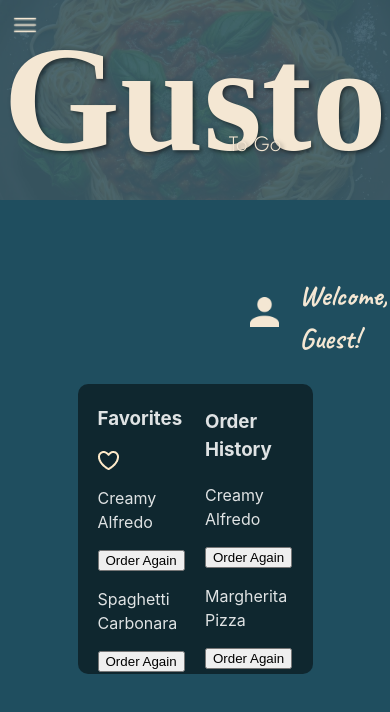
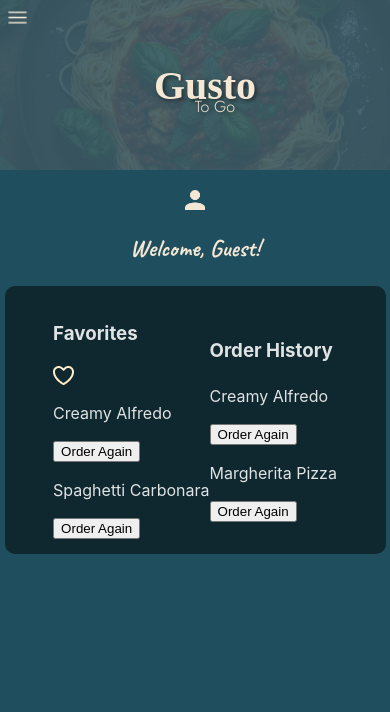
Before and after one commit to LinneaSjoholm/FullstackSquad, a React (Vite) app in the folder frontend/: page /profile in a window 390 px wide. Shown: the top 712 px of the page. Built offline with nearby package versions, Linux system fonts and the light colour scheme; a web font is replaced by a local one.

Commit message:
Added media queries

```diff
--- a/frontend/src/styles/CreateAccount.css
+++ b/frontend/src/styles/CreateAccount.css
@@ -98,3 +98,45 @@
     font-size: 0.9rem;
     margin-bottom: 15px;
   }
+
+  @media (max-width: 768px) {
+    .create-account-container {
+      padding: 20px;
+    }
+
+    .headertext {
+      font-size: 1.5rem;
+      top: 5px;
+    }
+
+    .create-account-box {
+      max-width: 90%;
+      padding: 20px;
+      top: 20px;
+    }
+
+    .create-account-box h2 {
+      font-size: 1.5rem;
+    }
+
+    .create-account-form {
+      width: 100%;
+      gap: 10px;
+    }
+
+    .form-group input {
+      font-size: 0.9rem;
+      padding: 8px;
+    }
+
+    .create-account-button {
+      font-size: 0.9rem;
+      padding: 8px 12px;
+    }
+
+    .error-message,
+    .success-message {
+      font-size: 0.8rem;
+      text-align: center;
+    }
+  }
--- a/frontend/src/styles/LoginAdmin.css
+++ b/frontend/src/styles/LoginAdmin.css
@@ -87,3 +87,36 @@
     text-align: center;
     margin-bottom: 15px;
   }
+
+  @media (max-width: 768px) {
+    .admin-login-container {
+      padding: 20px;
+      background-image: none;
+      background-color: #1F4E5F;
+    }
+
+    .admin-login-container h2 {
+      font-size: 2rem;
+      top: 10px;
+    }
+
+    .admin-login-form {
+      max-width: 90%;
+      padding: 20px;
+    }
+
+    .admin-login-form input {
+      font-size: 0.9rem;
+      padding: 8px;
+    }
+
+    .admin-login-button {
+      font-size: 0.9rem;
+      padding: 8px 12px;
+    }
+
+    .error-message {
+      font-size: 0.8rem;
+      top: 120px;
+    }
+  }
--- a/frontend/src/styles/LoginUser.css
+++ b/frontend/src/styles/LoginUser.css
@@ -122,3 +122,54 @@
     cursor: pointer;
     text-align: center;
   }
+
+  @media (max-width: 768px) {
+    .login-container {
+      padding: 10px;
+    }
+
+    .headertext {
+      top: 10px;
+      left: 50%;
+      transform: translateX(-50%);
+      text-align: center;
+    }
+
+    .headertext h1 {
+      font-size: 3rem;
+      top: 0;
+    }
+
+    .headertext h2 {
+      font-size: 1rem;
+      left: 10;
+      top: 5px;
+    }
+
+    .login-box {
+      width: 90%;
+      max-width: 400px;
+      height: auto;
+      margin: auto;
+      padding: 20px;
+    }
+
+    .login-box h2 {
+      font-size: 1.5rem;
+    }
+
+    .login-form {
+      width: 100%;
+      gap: 10px;
+    }
+
+    .form-group input {
+      padding: 8px;
+      font-size: 1rem;
+    }
+
+    .login-button {
+      padding: 12px;
+      font-size: 1rem;
+    }
+  }
--- a/frontend/src/styles/Profile.css
+++ b/frontend/src/styles/Profile.css
@@ -1,5 +1,5 @@
 .profile-header {
-    background-image: url('/src/assets/pasta.jpg'); /* Ändrat filnamn för att undvika mellanslag */
+    background-image: url('/src/assets/pasta.jpg');
     background-size: cover;
     background-position: center;
     height: 200px;
@@ -7,19 +7,19 @@
     flex-direction: column;
     justify-content: center;
     align-items: center;
-    position: relative; /* Fixad header högst upp */
+    position: relative;
     top: 0;
-    width: 100%; /* Täcker hela sidans bredd */
-    z-index: 10; /* Placera headern framför andra element */
+    width: 100%;
+    z-index: 10;
   }
 
   .menu-icon {
-    position: absolute; /* Placera ikonen relativt till .profile-header */
-    top: 10px; /* Avstånd från toppen av headern */
-    left: 10px; /* Avstånd från vänsterkanten av headern */
-    width: 30px; /* Justera bredden på ikonen */
-    height: 30px; /* Justera höjden på ikonen */
-    z-index: 15; /* Placera ikonen över bakgrund och överlägg */
+    position: absolute;
+    top: 10px;
+    left: 10px;
+    width: 30px;
+    height: 30px;
+    z-index: 15;
   }
 
   .profile-header::after {
@@ -29,8 +29,8 @@
     left: 0;
     right: 0;
     bottom: 0;
-    background-color: rgba(22, 61, 75, 0.75); /* Semi-transparent färg */
-    z-index: 1; /* Placera över bilden */
+    background-color: rgba(22, 61, 75, 0.75);
+    z-index: 1;
   }
 
   .profile-header h1 {
@@ -38,10 +38,10 @@
     font-family: "Kolker Brush", cursive;
     font-size: 150px;
     position: relative;
-    z-index: 2; /* Placera texten över överlägget */
+    z-index: 2;
     text-shadow: 2px 2px 4px rgba(0, 0, 0, 0.5);
-    margin-bottom: -10px; /* Minska avståndet nedåt */
-    line-height: 1; /* Justerar radavståndet */
+    margin-bottom: -10px;
+    line-height: 1;
     top: -45px;
 }
 
@@ -52,29 +52,29 @@
     font-size: 1.3rem;
     z-index: 2;
     text-shadow: 2px 2px 4px rgba(0, 0, 0, 0.5);
-    margin-top: -15px; /* Minska avståndet uppåt */
-    line-height: 1; /* Justerar radavståndet */
-    position: relative; /* Gör det möjligt att finjustera position */
-    left: 60px; /* Flytta texten åt höger */
+    margin-top: -15px;
+    line-height: 1;
+    position: relative;
+    left: 60px;
     top: -60px;
 }
 
   .profile-section {
     display: flex;
-    margin-top: 50px; /* Flytta ned innehållet under headern */
+    margin-top: 50px;
     margin-left: 250px;
     align-items: center;
   }
 
   .profile-icon {
     margin-top: -10px;
-    width: 30px; /* Minska storleken på ikonen */
+    width: 30px;
     height: 30px;
   }
 
   .profile-section h2 {
     font-family: 'Caveat', cursive;
-    font-size: 1.8rem; /* Textstorlek för "My Profile" */
+    font-size: 1.8rem;
     color: #F4E7D3;
     padding-left: 20px;
   }
@@ -90,3 +90,55 @@
     padding: 20px;
     border-radius: 10px;
   }
+
+  @media (max-width: 768px) {
+    .profile-header {
+      height: 150px;
+      padding: 10px;
+    }
+
+    .menu-icon {
+      top: 5px;
+      left: 5px;
+      width: 25px;
+      height: 25px;
+    }
+
+    .profile-header h1 {
+      font-size: 2.5rem;
+      top: 0;
+      margin-bottom: -5px;
+    }
+
+    .profile-header h2 {
+      font-size: 1rem;
+      left: 10;
+      top: -2px;
+      margin-top: 0;
+    }
+
+    .profile-section {
+      flex-direction: column;
+      margin-top: 20px;
+      margin-left: 0;
+      align-items: center;
+    }
+
+    .profile-icon {
+      margin-top: 0;
+      width: 20px;
+      height: 20px;
+    }
+
+    .profile-section h2 {
+      font-size: 1.5rem;
+      padding-left: 0;
+      text-align: center;
+    }
+
+    .profile-content {
+      width: 90%;
+      height: auto;
+      padding: 15px;
+    }
+  }
```
